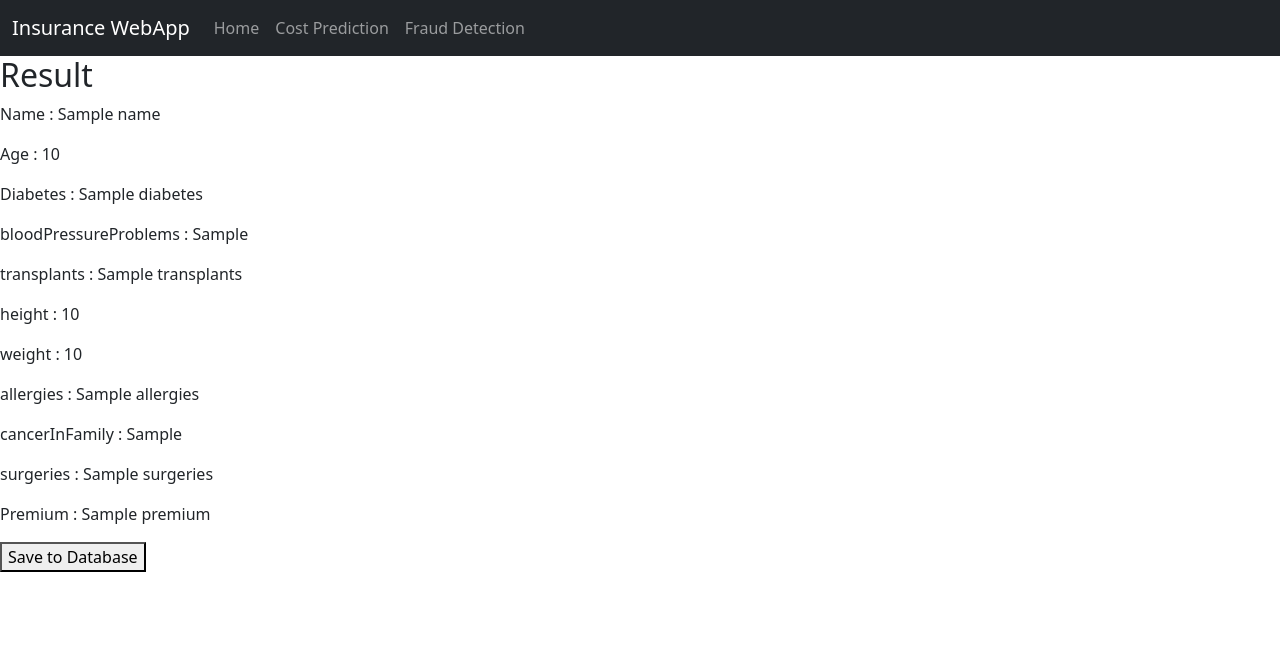
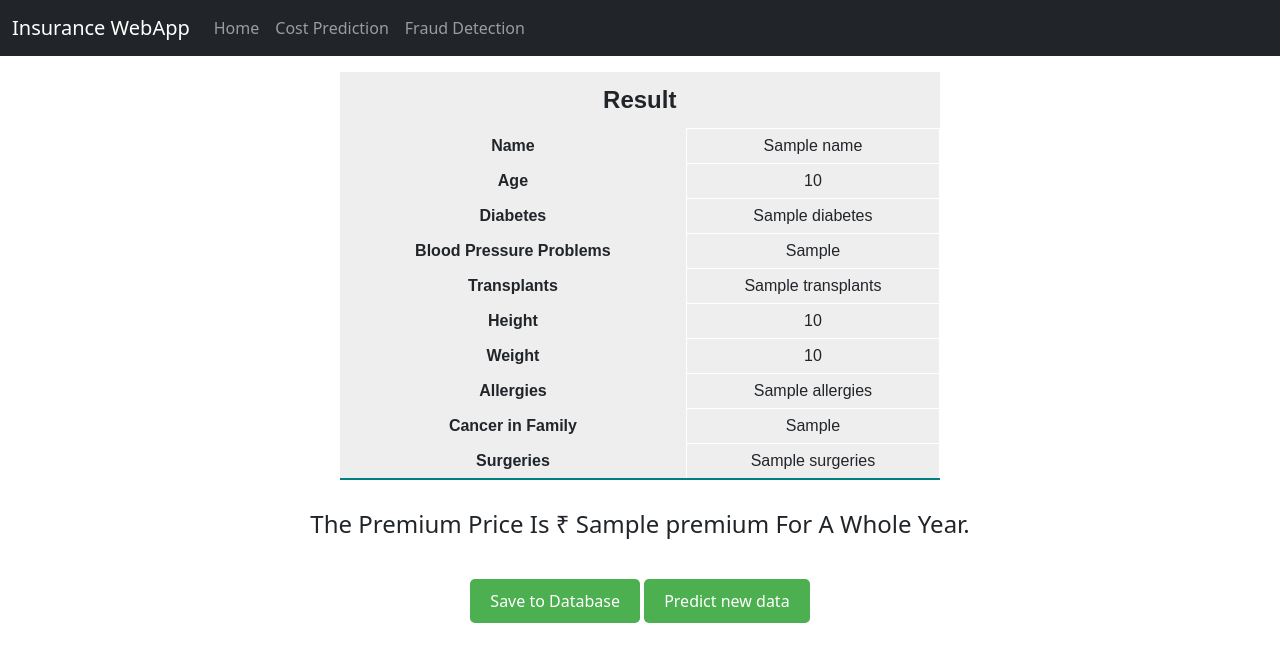
Before and after one commit to sreejithnair190/insurance-ml-app, a Django app: template templates/costPrediction/result.html in a window 1280 px wide. Shown: the top 662 px of the page. Run offline with Django 4.2, Linux system fonts and the light colour scheme; the template is opened without the code that fills it: most values are stand-ins (such as "Sample title", 1, 10 or a date in 2020).

Commit message:
template changes

```diff
--- a/costPrediction/urls.py
+++ b/costPrediction/urls.py
@@ -3,4 +3,5 @@ from . import views
 urlpatterns =[
     path("",views.MedicalCost),
     path("result",views.result),
+    path('save-to-db', views.save_to_db, name='saveToDB'),
 ]
--- a/templates/costPrediction/medicalpremium.html
+++ b/templates/costPrediction/medicalpremium.html
@@ -71,7 +71,7 @@
       <label for="NumberOfMajorSurgeries">Number of major surgeries</label>
       <input type="number" name="NumberOfMajorSurgeries" id="NumberOfMajorSurgeries" value="1">
     </p>
-    <button type="submit" name="Predict" style="margin-top: 20px;">Predict</button>
+    <button type="submit" name="Predict" style="margin: 20px auto; background-color: #4CAF50; color: white; font-size: 16px; padding: 10px 20px; border: none; border-radius: 5px; cursor: pointer;">Predict</button>
   </div>
 </form>
 
--- a/templates/costPrediction/result.html
+++ b/templates/costPrediction/result.html
@@ -3,17 +3,126 @@
     Insurance Web App
 {% endblock %}
 {% block content %}
-    <h2>Result</h2>
-    <p>Name : {{name}}</p>
-    <p>Age : {{age}}</p>
-    <p>Diabetes : {{diabetes}}</p>
-    <p>bloodPressureProblems : {{bloodPressureProblems}}</p>
-    <p>transplants : {{transplants}}</p>
-    <p>height : {{height}}</p>
-    <p>weight : {{weight}}</p>
-    <p>allergies : {{allergies}}</p>
-    <p>cancerInFamily : {{cancerInFamily}}</p>
-    <p>surgeries : {{surgeries}}</p>
-    <p>Premium : {{premium}}</p>
-    <button type="submit" name="saveToDB">Save to Database</button>
+    <form method="post" action="save-to-db">
+    {% csrf_token %}
+    <table style="border-collapse: collapse; width: 100%; max-width: 600px; margin: 0 auto; margin-top: 1rem; font-family: Arial, sans-serif;" class=".cap-1">
+        <tr>
+            <th colspan="2" style="text-align: center; font-size: 24px; font-weight: bold; padding: 10px;">Result</th>
+        </tr>
+        <tr>
+            <th style="padding: 5px 10px; text-align: center;">Name</td>
+            <td style="padding: 5px 10px;">{{name}}</td>
+        </tr>
+        <tr>
+            <th style="padding: 5px 10px; text-align: center;">Age</td>
+            <td style="padding: 5px 10px;">{{age}}</td>
+        </tr>
+        <tr>
+            <th style="padding: 5px 10px; text-align: center;">Diabetes</td>
+            <td style="padding: 5px 10px;">{{diabetes}}</td>
+        </tr>
+        <tr>
+            <th style="padding: 5px 10px; text-align: center;">Blood Pressure Problems</td>
+            <td style="padding: 5px 10px;">{{bloodPressureProblems}}</td>
+        </tr>
+        <tr>
+            <th style="padding: 5px 10px; text-align: center;">Transplants</td>
+            <td style="padding: 5px 10px;">{{transplants}}</td>
+        </tr>
+        <tr>
+            <th style="padding: 5px 10px; text-align: center;">Height</td>
+            <td style="padding: 5px 10px;">{{height}}</td>
+        </tr>
+        <tr>
+            <th style="padding: 5px 10px; text-align: center;">Weight</td>
+            <td style="padding: 5px 10px;">{{weight}}</td>
+        </tr>
+        <tr>
+            <th style="padding: 5px 10px; text-align: center;">Allergies</td>
+            <td style="padding: 5px 10px;">{{allergies}}</td>
+        </tr>
+        <tr>
+            <th style="padding: 5px 10px; text-align: center;">Cancer in Family</td>
+            <td style="padding: 5px 10px;">{{cancerInFamily}}</td>
+        </tr>
+        <tr>
+            <th style="padding: 5px 10px; text-align: center;">Surgeries</td>
+            <td style="padding: 5px 10px;">{{surgeries}}</td>
+        </tr>
+    </table>
+    <h2 style="text-align: center; font-size: 24px; margin-top: 30px;">The Premium Price Is ₹ {{premium}} For A Whole Year.</h2>
+    <div class="result-btns">
+        <button type="submit" name="saveToDB" style="margin: 20px auto; background-color: #4CAF50; color: white; font-size: 16px; padding: 10px 20px; border: none; border-radius: 5px; cursor: pointer;">
+            Save to Database
+        </button>
+        <button style="margin: 20px auto; background-color: #4CAF50; color: white; font-size: 16px; padding: 10px 20px; border: none; border-radius: 5px; cursor: pointer;">
+            <a href="/insurance-cost-prediction/">Predict new data</a>
+        </button>
+    </div>
+    </form>
+
+    <style>
+        .result-btns {
+            text-align: center;
+            margin: 20px auto;
+        }
+
+        a{
+            text-decoration: none;
+            color: white;
+        }
+
+        a:hover{
+            color: white;
+        }
+
+        table {
+        width: 700px;
+        border-spacing: 0;
+        margin: 20px auto;
+        background-color: #eeeeee;
+        border-bottom: 2px solid teal;
+        }
+
+        table td {
+        padding: 10px;
+        margin: 10px auto;
+        border: 1px solid white;
+        text-align: center;
+        font-family: Arial, Helvetica, sans-serif;
+        }
+
+        table thead td {
+        background-color: #000000;
+        color: #fff;
+        font-weight: bold;
+        text-align: center;
+        }
+
+        .button-1 {
+        color: white;
+        border: none;
+        background-color: teal;
+        text-align: center;
+        padding: 5px 5px;
+        font-weight: bold;
+        margin: 5;
+        }
+
+        .button-2 {
+        color: white;
+        border: none;
+        background-color: rgb(212, 50, 50);
+        text-align: center;
+        padding: 5px 5px;
+        font-weight: bold;
+        margin: 5;
+        }
+
+        .cap-1 {
+        text-align: center;
+        font-weight: bold;
+        margin: 20px auto;
+        }
+    </style>
 {% endblock %}
```
Also changed, not shown: costPrediction/models.py (+4 -4 lines), costPrediction/views.py (+21 -17 lines), templates/costPrediction/save_to_db.html (added, +7 -0 lines), costPrediction/migrations/0001_initial.py (added), db.sqlite3.
